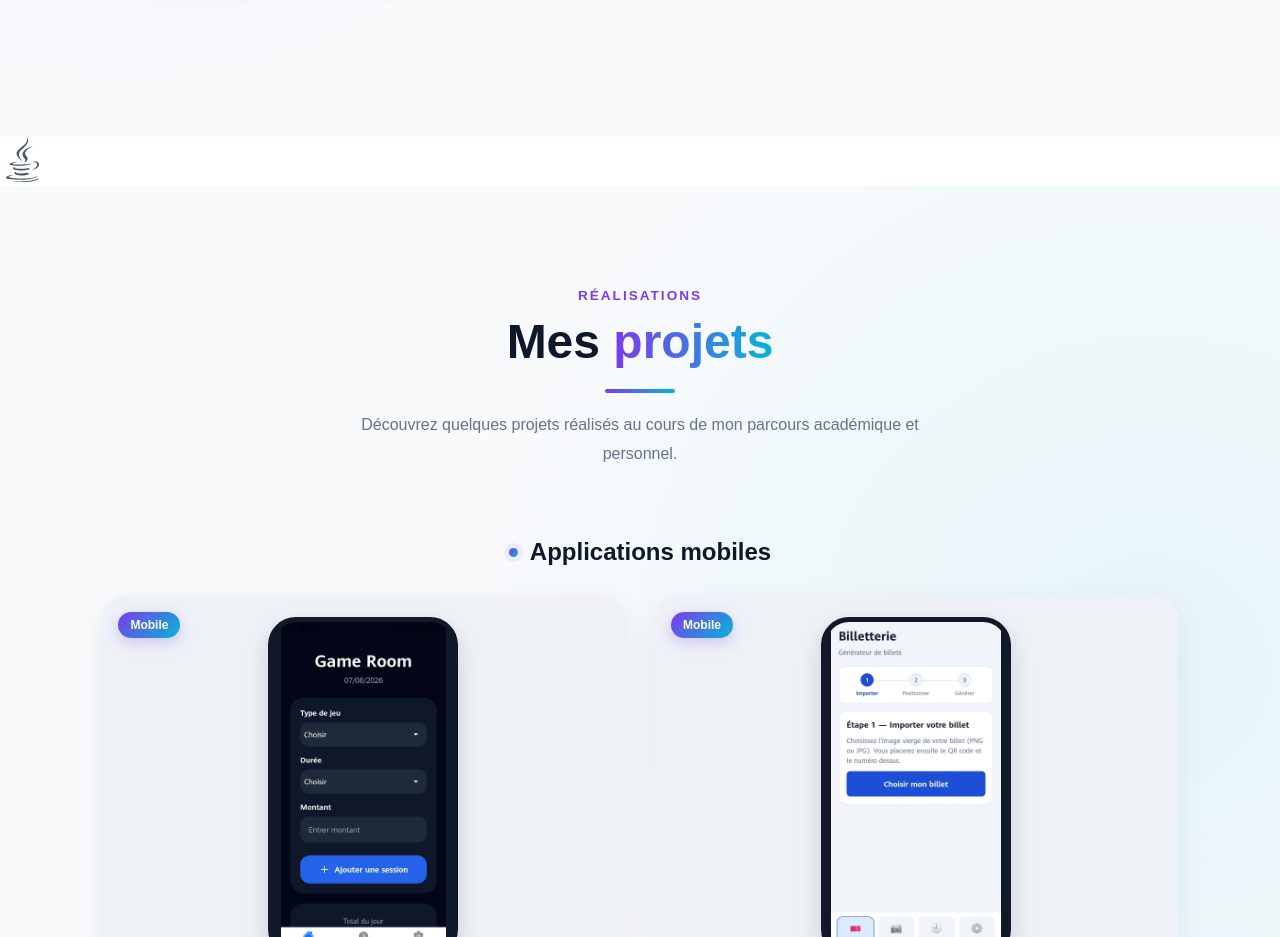
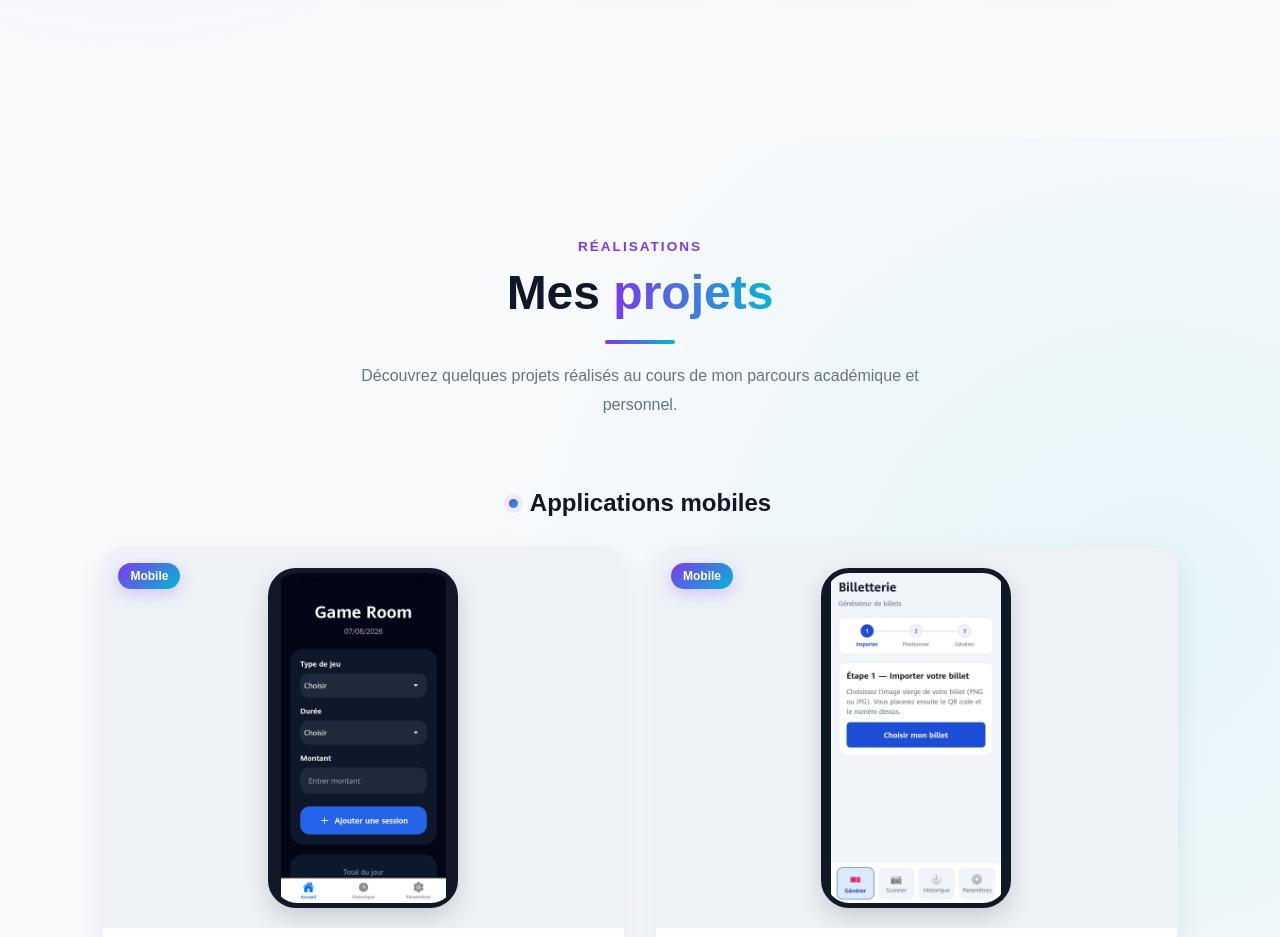
Before and after one commit to Fanajaval/mon-portfolio, a React app: page / in a window 1280 px wide. Shown: the part 3380-4317 px from the top of the page. Built offline with nearby package versions, Linux system fonts and the light colour scheme; the HTML template or start-up script is replaced by a standard one.

Commit message:
correction kely

```diff
--- a/src/App.jsx
+++ b/src/App.jsx
@@ -16,7 +16,6 @@ function App(){
       <Hero />
       <About/>
       <Skills/>
-      <FaJava className="skill-icon" />
       <Projects/>
       <Education/>
       <Certifications/>
```
